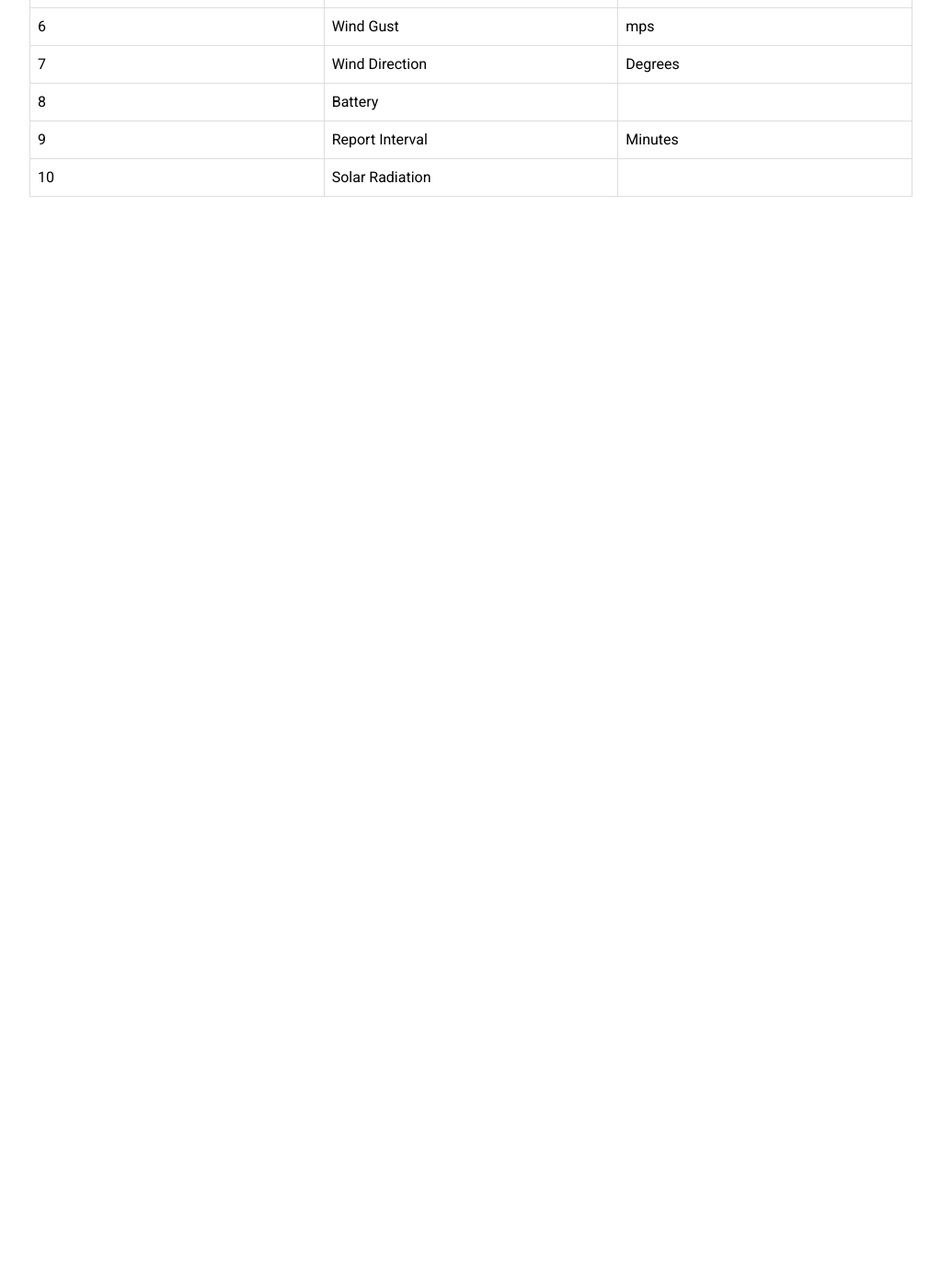
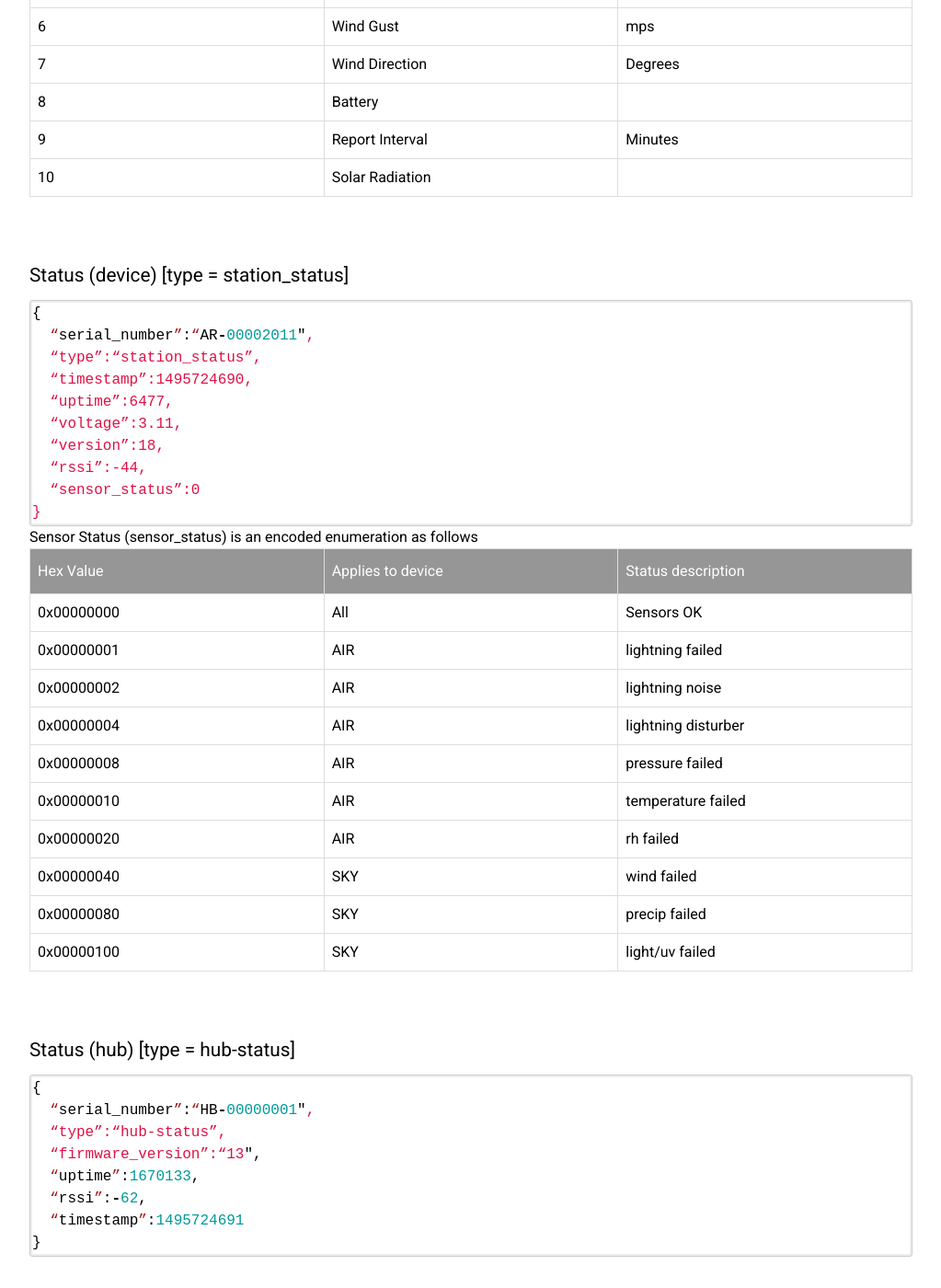
Before and after one commit to WeatherFlow/SmartWeather, a Jekyll site: the page built from api/udp.html, in a window 1280 px wide and 1400 px high, scrolled down 2712 px. Shown: the whole window at 92% size, without its empty margins (128-1151 px from the left). Built offline with Jekyll 4.4.1, drawn with Linux system fonts in a browser that asks for light colours; nearby versions of some CDN libraries; before the commit the page ends 2974 px from its top, so only the background shows below that.

Commit message:
added status messages

```diff
--- a/api/udp.html
+++ b/api/udp.html
@@ -112,3 +112,49 @@ Observation Value Layout
 </table>
 
 <br/><br/>
+<h3>Status (device) [type = station_status]</h3>
+<div class="code-highlight">
+{% highlight javascript %}
+{
+  “serial_number”:“AR-00002011",
+  “type”:“station_status”,
+  “timestamp”:1495724690,
+  “uptime”:6477,
+  “voltage”:3.11,
+  “version”:18,
+  “rssi”:-44,
+  “sensor_status”:0
+}
+{% endhighlight %}
+</div>
+Sensor Status (sensor_status) is an encoded enumeration as follows
+<table>
+  <tr><th>Hex Value</th><th>Applies to device<th>Status description</th></tr>
+  <tr><td>0x00000000</td><td>All</td><td>Sensors OK</td></tr>
+  <tr><td>0x00000001</td><td>AIR</td><td>lightning failed</td></tr>
+  <tr><td>0x00000002</td><td>AIR</td><td>lightning noise</td></tr>
+  <tr><td>0x00000004</td><td>AIR</td><td>lightning disturber</td></tr>
+  <tr><td>0x00000008</td><td>AIR</td><td>pressure failed</td></tr>
+  <tr><td>0x00000010</td><td>AIR</td><td>temperature failed</td></tr>
+  <tr><td>0x00000020</td><td>AIR</td><td>rh failed</td></tr>
+  <tr><td>0x00000040</td><td>SKY</td><td>wind failed</td></tr>
+  <tr><td>0x00000080</td><td>SKY</td><td>precip failed</td></tr>
+  <tr><td>0x00000100</td><td>SKY</td><td>light/uv failed</td></tr>
+</table>
+
+<br/><br/>
+<h3>Status (hub) [type = hub-status]</h3>
+<div class="code-highlight">
+{% highlight javascript %}
+{
+  “serial_number”:“HB-00000001",
+  “type”:“hub-status”,
+  “firmware_version”:“13",
+  “uptime”:1670133,
+  “rssi”:-62,
+  “timestamp”:1495724691
+}
+{% endhighlight %}
+</div>
+
+<br/><br/>
```
